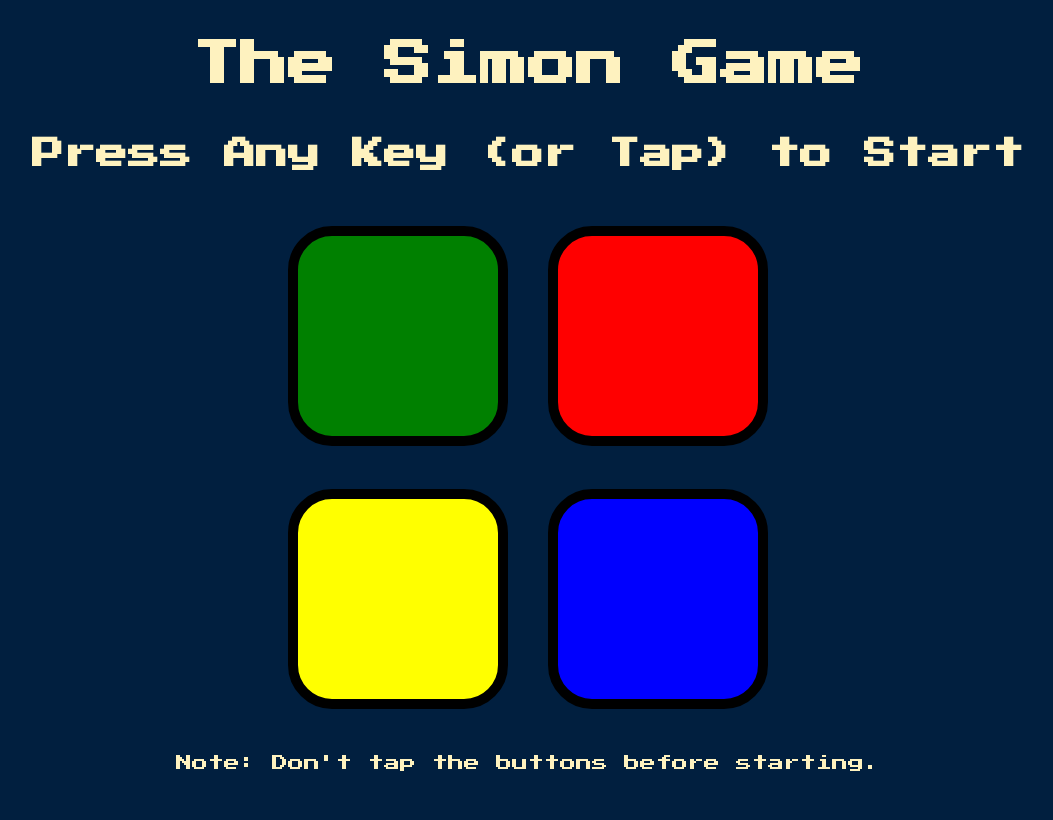
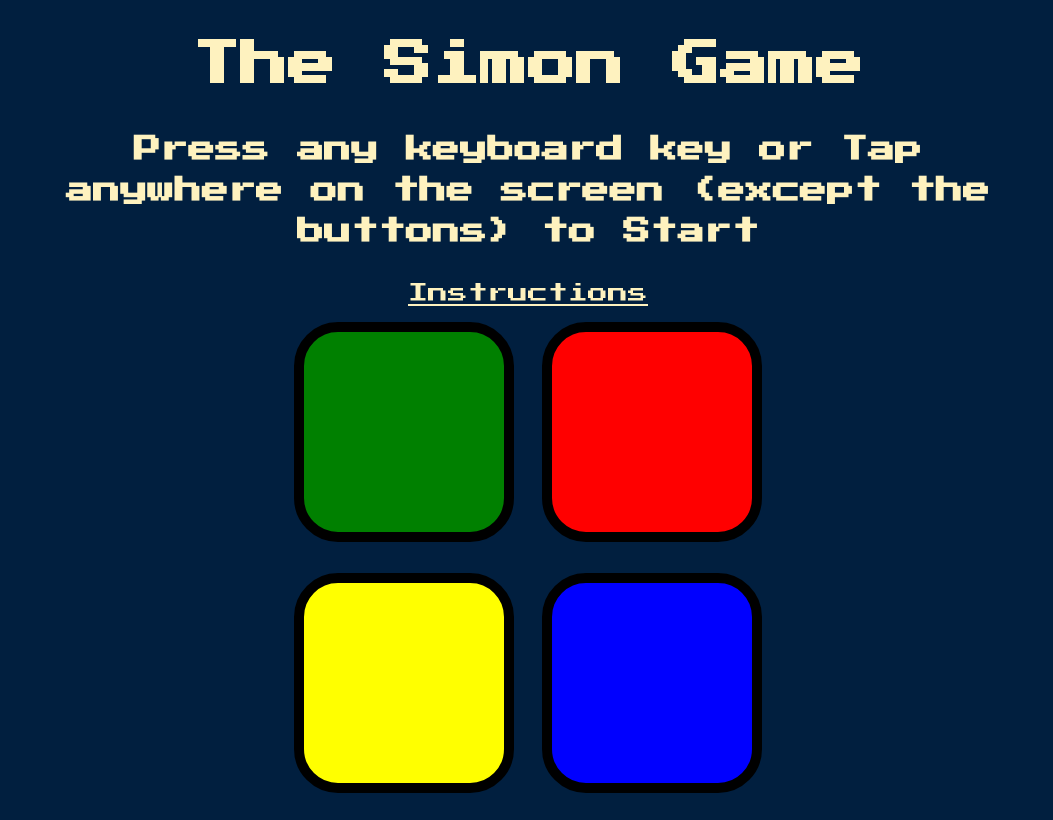
Before and after one commit to anmol2006/simongame, a plain HTML site: page index.html in a window 1280 px wide. Shown: the whole page, without its empty margins (112-1165 px from the left). Drawn offline with nearby package versions, Linux system fonts and the light colour scheme.

Commit message:
Added instructions page and few minor changes

```diff
--- a/index.html
+++ b/index.html
@@ -11,7 +11,8 @@
 
 <body>
   <h1 class="heading heading-style"> The Simon Game</h1>
-  <h1 id="level-title" class="heading-style">Press Any Key (or Tap) to Start</h1>
+  <h1 id="level-title" class="heading-style">Press any keyboard key or Tap anywhere on the screen (except the buttons) to Start</h1>
+  <a href="instructions.html" class="link heading-style">Instructions</a>
   <div class="container">
     <div lass="row">
 
@@ -36,7 +37,7 @@
     </div>
 
   </div>
-  <p class="note">Note: Don't tap the buttons before starting.</p>
+
   <script src="https://ajax.googleapis.com/ajax/libs/jquery/3.4.1/jquery.min.js"></script>
   <script src="game.js" charset="utf-8"></script>
 </body>
--- a/styles.css
+++ b/styles.css
@@ -15,16 +15,22 @@ body {
 }
 
 #level-title {
-  font-size: 2rem;
-}
-
-.note{
-  font-family: 'Press Start 2P', cursive;
-  color: #FEF2BF;
+  font-size: 1.7rem;
+  margin: 2% 10%;
 }
 
 .score {
   font-size: 1.5rem;
+}
+
+p{
+  font-size: 1.5rem;
+  font-family: 'Libre Baskerville', serif;
+  color: #FEF2BF;
+}
+
+.link{
+  font-size: 1.25rem;
 }
 
 .container {
@@ -34,7 +40,7 @@ body {
 }
 
 .btn {
-  margin: 1.15rem;
+  margin: 0.75rem;
   display: inline-block;
   height: 200px;
   width: 200px;
```
Also changed, not shown: instructions.html (added, +22 -0 lines).
